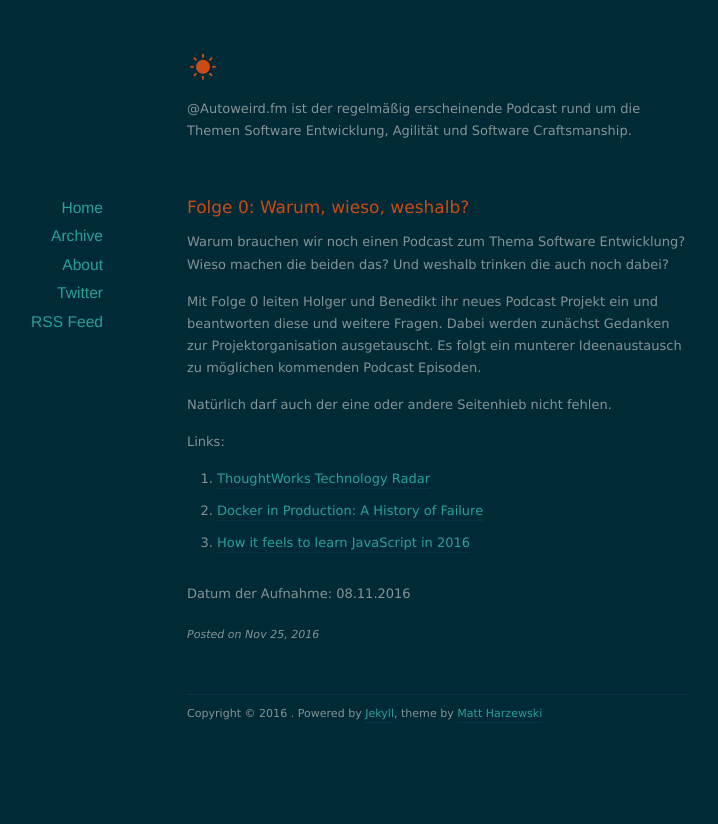
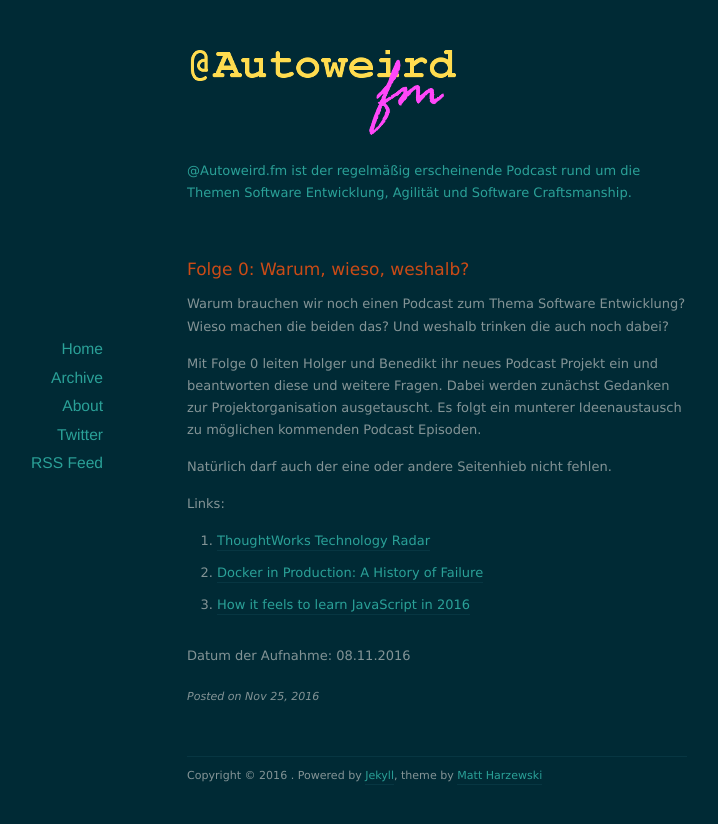
Before and after one commit to autoweirdfm/autoweirdfm.github.io, a Jekyll site: the page built from _posts/2016-11-25-folge0-warum-wieso-weshalb.markdown, in a window 1280 px wide. Shown: the top 824 px of the page, without its empty margins (203-921 px from the left). Built offline with Jekyll 4.4.1, drawn with Linux system fonts in a browser that asks for light colours; nearby versions of some CDN libraries.

Commit message:
Logo in den Header

```diff
--- a/_layouts/default.html
+++ b/_layouts/default.html
@@ -20,7 +20,7 @@
 
 
   <header id="header">
-    <h1><a href="/"><i class="icon-sun"></i> {{ site.name }}</a></h1>
+    <h1><a href="/"><img src="/assets/images/autoweirdfm_logo_269x100_lightbg.png" {{ site.name }}</a></h1>
     <p>{{ site.description }}</p>
   </header>
 
```
